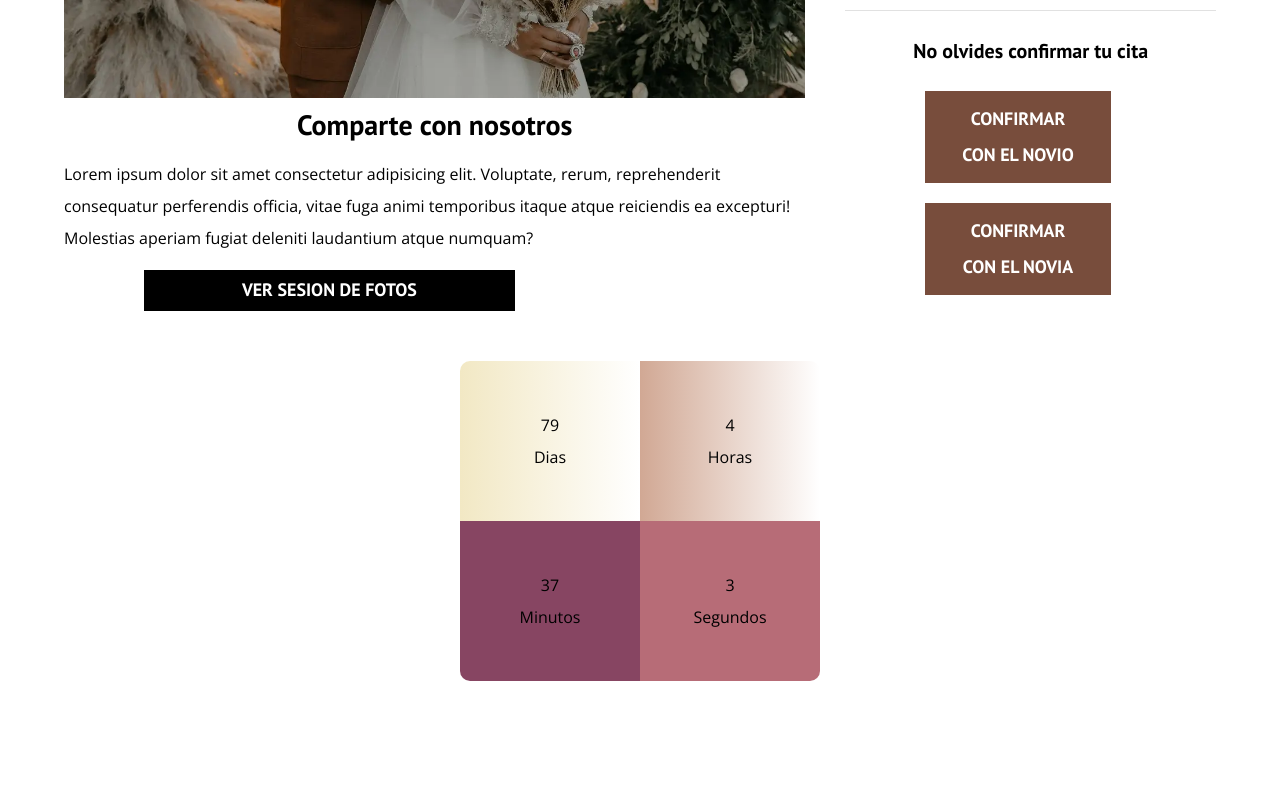
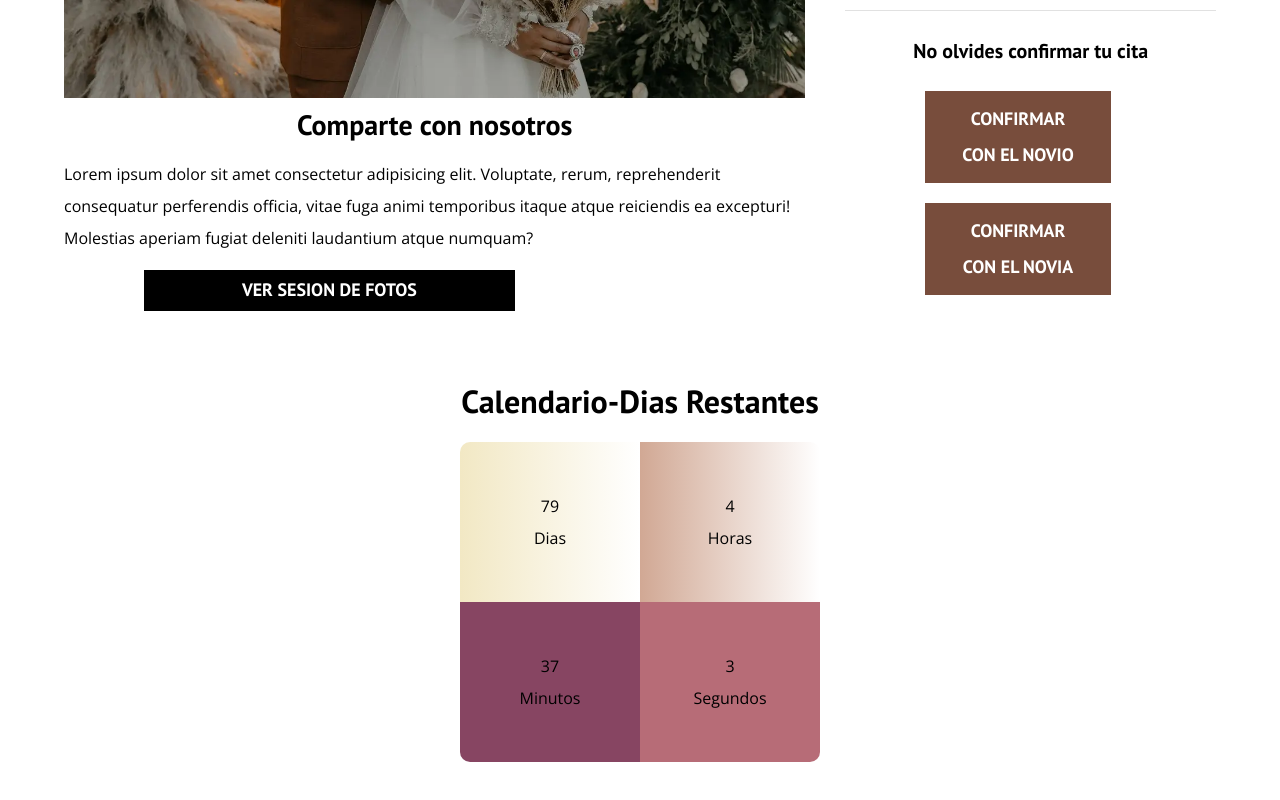
Before and after one commit to abrahanalarcon/Wedding-Invitation, a React (Vite) app: page / in a window 1280 px wide. Shown: the part 1098-1898 px from the top of the page. Before the commit the page ends 1779 px from the top, so only its background shows below. Built offline with nearby package versions, Linux system fonts and the light colour scheme.

Commit message:
Anadiendo padding

```diff
--- a/src/components/CountdownTimer.jsx
+++ b/src/components/CountdownTimer.jsx
@@ -34,6 +34,7 @@ const CountdownTimer = () => {
 
   return (
     <div className="time">
+      <h1>Calendario-Dias Restantes</h1>
       <div className='container'>
         <div className='days block'>{timeLeft.days}<br />Dias</div>
         <div className='hours block'>{timeLeft.hours}<br />Horas</div>
--- a/src/components/Temp.css
+++ b/src/components/Temp.css
@@ -11,6 +11,7 @@
 	/* height: 100vh;
     width: 100%; */
 	flex-direction: column;
+	padding-bottom: 6rem;
 }
 
 .title {
```
